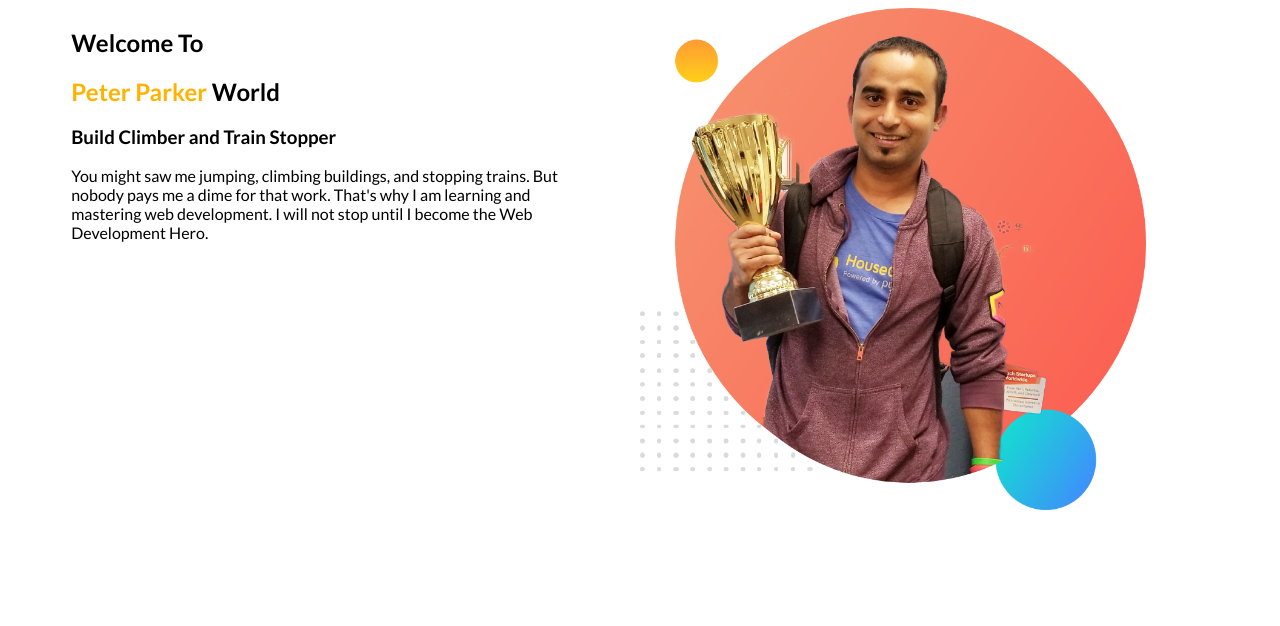
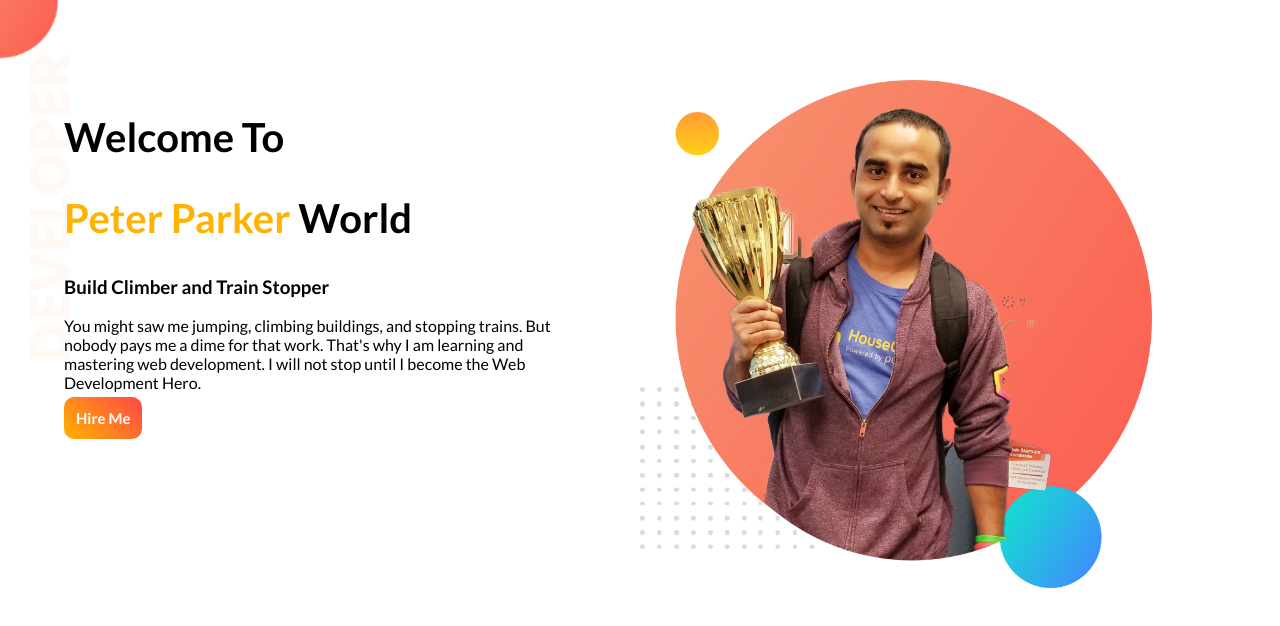
Before and after one commit to DevPabon/web-protfolio, a plain HTML site: page index.html in a window 1280 px wide. Drawn offline with Linux system fonts and the light colour scheme.

Commit message:
code update

```diff
--- a/index.html
+++ b/index.html
@@ -9,12 +9,13 @@
     <link href="https://fonts.googleapis.com/css2?family=Lato:ital,wght@0,300;0,400;0,700;0,900;1,400&display=swap" rel="stylesheet">
 </head>
 <body>
-    <section>
+    <section class="top-banner">
         <div class="half-width">
             <h1> Welcome To </h1>
             <h1> <span class="name-heighight"> Peter Parker </span> World </h1>
             <h3> Build Climber and Train Stopper </h3>
             <p> You might saw me jumping, climbing buildings, and stopping trains. But nobody pays me a dime for that work. That's why I am learning and mastering web development. I will not stop until I become the Web Development Hero.</p>
+            <a href="https://www.devpabon.com" target="_blank" class="link-button"> Hire Me </a>
         </div>
         <div class="half-width">
             <img src="img/jhankar.png" alt="">
--- a/style.css
+++ b/style.css
@@ -1,8 +1,10 @@
 body{
     font-family:'Lato', sans-serif;
+    margin: 0;
+    padding: 0;
 }
-h1{
-
+section{
+    height: 500px;
 }
 .name-heighight{
     color: rgb(255, 179, 0);
@@ -11,7 +13,24 @@ h1{
     width: 40%;
     float: left;
     margin-left: 5%;
+    margin-top: 80px;
+}
+.half-width h1{
+    font-size: 40px;
 }
 .half-width img{
     width: 100%;
 }
+.top-banner{
+    background-image: url(img/top-banner.png);
+    background-repeat: no-repeat;
+}
+.link-button{
+    text-decoration: none;
+    background-image: linear-gradient(45deg, rgb(255, 179, 0), rgb(255, 71, 71));
+    color: #fff;
+    font-weight: 700;
+    font-size: 15px;
+    padding: 12px;
+    border-radius: 10px;
+}
```
